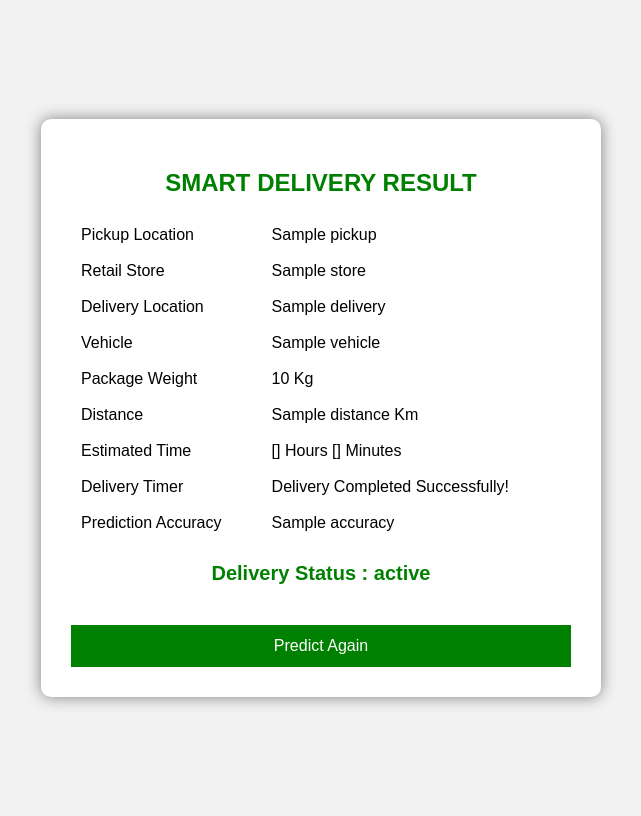
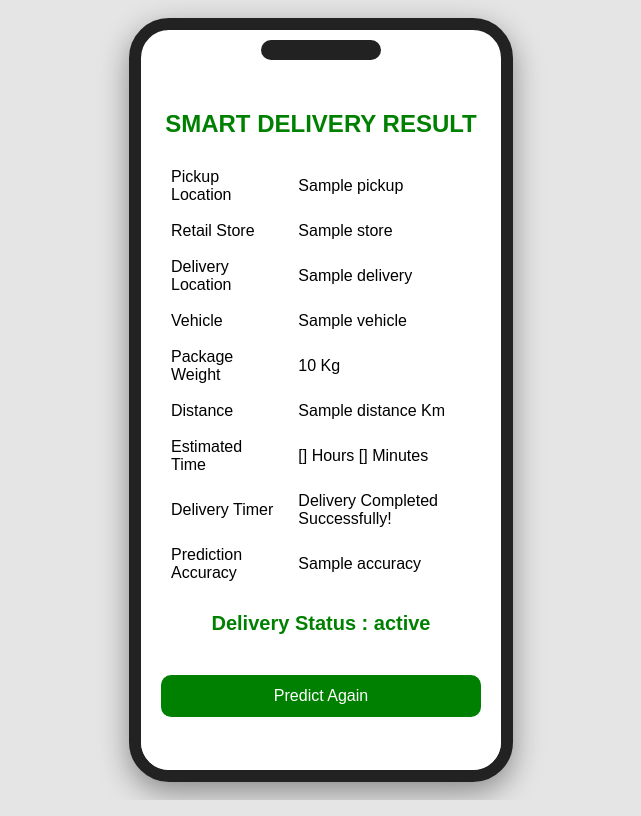
Before and after one commit to kavitha27c-droid/delivery-track, a Python web app: template templates/result.html in a window 1280 px wide. Shown: the whole page, without its empty margins (319-960 px from the left). Run offline with Jinja, Linux system fonts and the light colour scheme; the template is opened without the code that fills it: most values are stand-ins (such as "Sample title", 1, 10 or a date in 2020).

Commit message:
Update result.html

```diff
--- a/templates/result.html
+++ b/templates/result.html
@@ -11,35 +11,78 @@
 <style>
 
 body{
+    margin:0;
+    background:#e5e5e5;
+    display:flex;
+    justify-content:center;
+    align-items:center;
+    height:100vh;
+    font-family:Arial,sans-serif;
+}
 
-font-family:Arial;
+.phone{
+    width:360px;
+    height:740px;
+    background:#fff;
+    border:12px solid #222;
+    border-radius:40px;
+    overflow:hidden;
+    box-shadow:0 10px 30px rgba(0,0,0,0.4);
+    position:relative;
+}
 
-background:#f2f2f2;
-
-display:flex;
-
-justify-content:center;
-
-align-items:center;
-
-height:100vh;
-
+.phone::before{
+    content:"";
+    width:120px;
+    height:20px;
+    background:#222;
+    border-radius:20px;
+    position:absolute;
+    top:10px;
+    left:50%;
+    transform:translateX(-50%);
 }
 
 .box{
-
-background:white;
-
-padding:30px;
-
-width:500px;
-
-border-radius:10px;
-
-box-shadow:0px 0px 15px gray;
-
+    margin-top:40px;
+    padding:20px;
+    height:calc(100% - 40px);
+    overflow:auto;
+    box-sizing:border-box;
+    background:white;
 }
 
+h2{
+    text-align:center;
+    color:green;
+}
+
+table{
+    width:100%;
+}
+
+td{
+    padding:8px;
+}
+
+.status{
+    font-size:20px;
+    color:green;
+    font-weight:bold;
+    text-align:center;
+}
+
+button{
+    width:100%;
+    padding:12px;
+    margin-top:20px;
+    background:green;
+    color:white;
+    border:none;
+    border-radius:10px;
+    font-size:16px;
+    cursor:pointer;
+}
 h2{
 
 text-align:center;
@@ -97,6 +140,8 @@
 </head>
 
 <body>
+
+<div class="phone">
 
 <div class="box">
 
@@ -193,6 +238,8 @@
 
 </div>
 
+</div>
+
 <script>
 
 let hours = {{ result.hours }};
```
